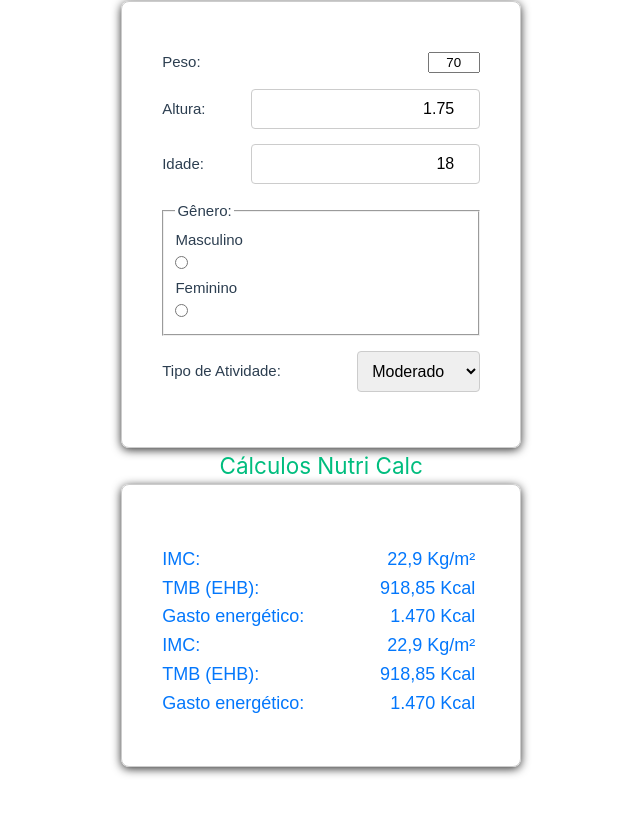
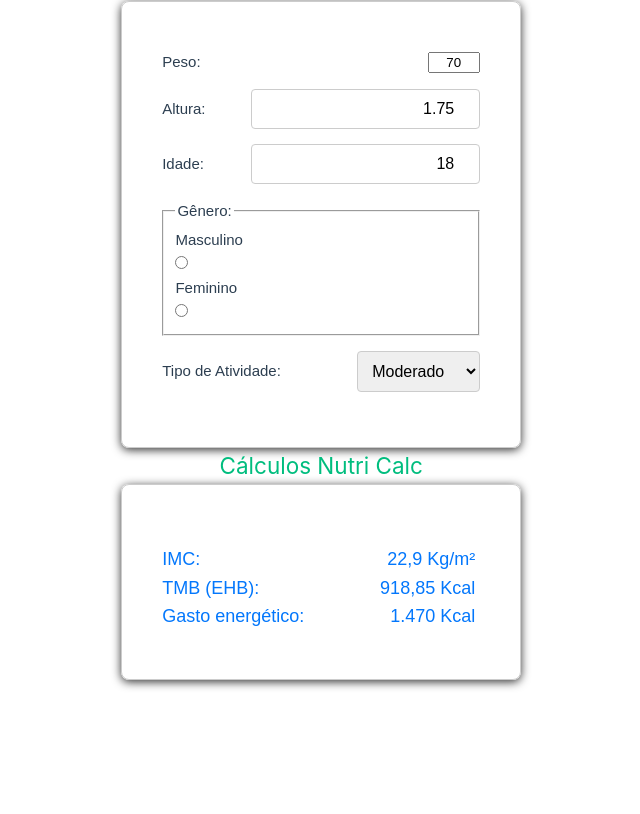
Before and after one commit to senacgo-hugotannus/nutri-calc-frontend, a Vue app: page /calculation in a window 1280 px wide. Shown: the part 300-1114 px from the top of the page, without its empty margins (105-745 px from the left). After the commit the page ends 1028 px from the top, so only its background shows below. Built offline with nearby package versions, Linux system fonts and the light colour scheme.

Commit message:
Removido duplicidade de resultados.

```diff
--- a/src/views/CalculationView.vue
+++ b/src/views/CalculationView.vue
@@ -88,15 +88,6 @@ export default {
       <p>Gasto energético:
         <NCNumber :value="ge" :precision="0" class="Kcal" />
       </p>
-      <p>IMC:
-        <NCNumber :value="imc" :precision="1" class="Kg" />
-      </p>
-      <p>TMB (EHB):
-        <NCNumber :value="tmb" :precision="2" class="Kcal" />
-      </p>
-      <p>Gasto energético:
-        <NCNumber :value="ge" :precision="0" class="Kcal" />
-      </p>
     </div>
   </NCPanel>
 </template>
```
